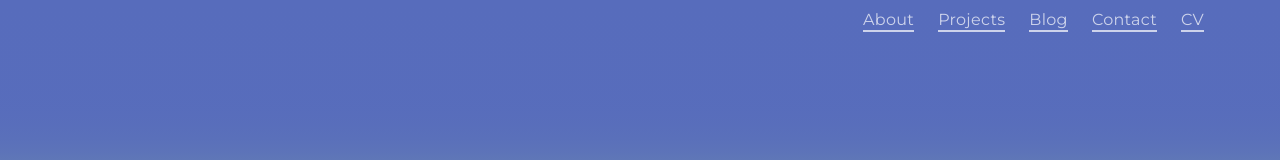
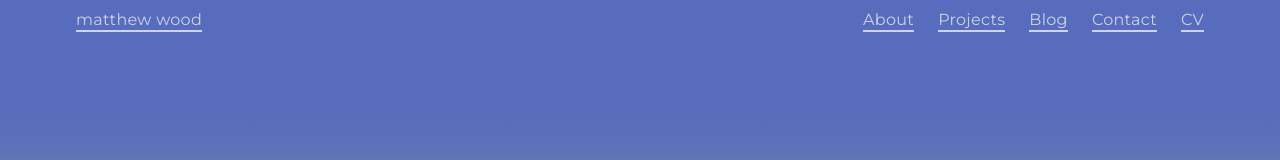
Before and after one commit to WMattWood/portfolio-site, a React (Vite) app: page / in a window 1280 px wide. Shown: the top 160 px of the page. Built offline with nearby package versions, Linux system fonts and the light colour scheme; no server answers.

Commit message:
Added route back to home page.

```diff
--- a/src/components/Navbar.jsx
+++ b/src/components/Navbar.jsx
@@ -12,7 +12,10 @@ const Navbar = () => {
 
   return (
     <>
-        <MediaQuery minWidth={500}>
+        <TitleBox>
+          <Title onClick={ () => navigate("/")}>matthew wood</Title>
+        </TitleBox>
+        <MediaQuery minWidth={840}>
           <Frame>
             <Link onClick={ () => navigate("/about")}>About</Link>
             <Link onClick={ () => navigate("/projects")}>Projects</Link>
@@ -23,7 +26,7 @@ const Navbar = () => {
         </MediaQuery>
 
 
-        <MediaQuery maxWidth={500}>
+        <MediaQuery maxWidth={840}>
           <FrameVertical>
             <Icon src={Hamburger} onClick={ () => setShowNav(!showNav)} />
             <Link className={ showNav ? "clicked" : null } onClick={ () => navigate("/about")}>About</Link>
@@ -64,6 +67,22 @@ const FrameVertical = styled.div`
 `
 
 // Shared Elements
+const TitleBox = styled.div`
+  margin-left: 5%
+`
+const Title = styled.h5`
+  cursor: pointer;
+  margin-top: 12px;
+  margin-left: 12px;
+  position: absolute;
+  transition: 0.5s;
+
+  :hover{
+    transition: 0.5s;
+    color: red;
+  }
+`
+
 const Link = styled.h5`
   cursor: pointer;
   transition: 0.5s;
@@ -74,7 +93,7 @@ const Link = styled.h5`
     color: red;
   }
 
-  @media (max-width: 500px) {
+  @media (max-width: 840px) {
     cursor: pointer;
     transition: 0.5s;
     margin: -9px;
```
